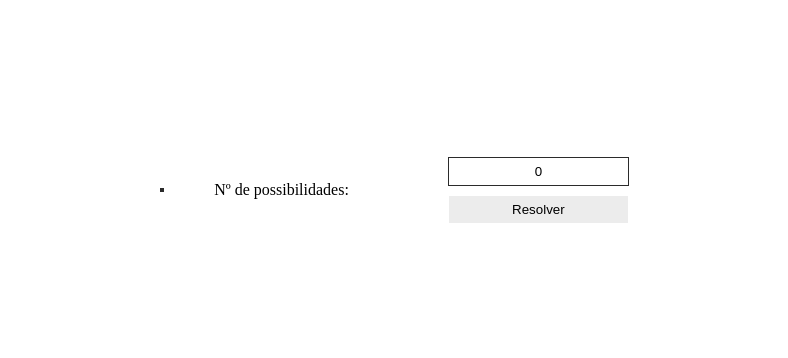
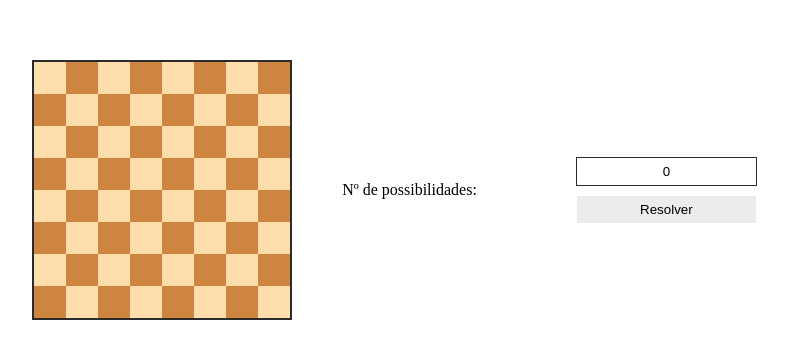
Before and after one commit to gabrielvbauer/queens-backtracking, a website with bundled scripts: page index.html in a window 1280 px wide. Shown: the part 210-568 px from the top of the page, without its empty margins (246-1034 px from the left). Built offline with nearby package versions, Linux system fonts and the light colour scheme.

Commit message:
alterando nome do arquivo que constrói o tabuleiro

```diff
--- a/backtracking.js
+++ b/backtracking.js
@@ -1,4 +1,3 @@
-
 const solveQueensBacktracking = (n) => {
     // global results
     const results = [];
--- a/js.js
+++ b/drawBoard.js
@@ -5,7 +5,6 @@ const square = 4;
 console.log(solveQueensBacktracking(square).result);
 console.log('Total de possibilidades: ', solveQueensBacktracking(square).total);
 
-/*
 window.onload = () => {
   drawBoard(8)
 }
@@ -63,4 +62,4 @@ const insertQueen = (ammount) => {
   let icon = document.createElement('i')
   icon.className = queenIcon
   return selectSquare.appendChild(icon)
-} */
+}
--- a/index.html
+++ b/index.html
@@ -23,6 +23,6 @@
     </div>
   </div>
 
-  <script src="js.js" type="module"></script>
+  <script src="drawBoard.js" type="module"></script>
 </body>
 </html>
```
